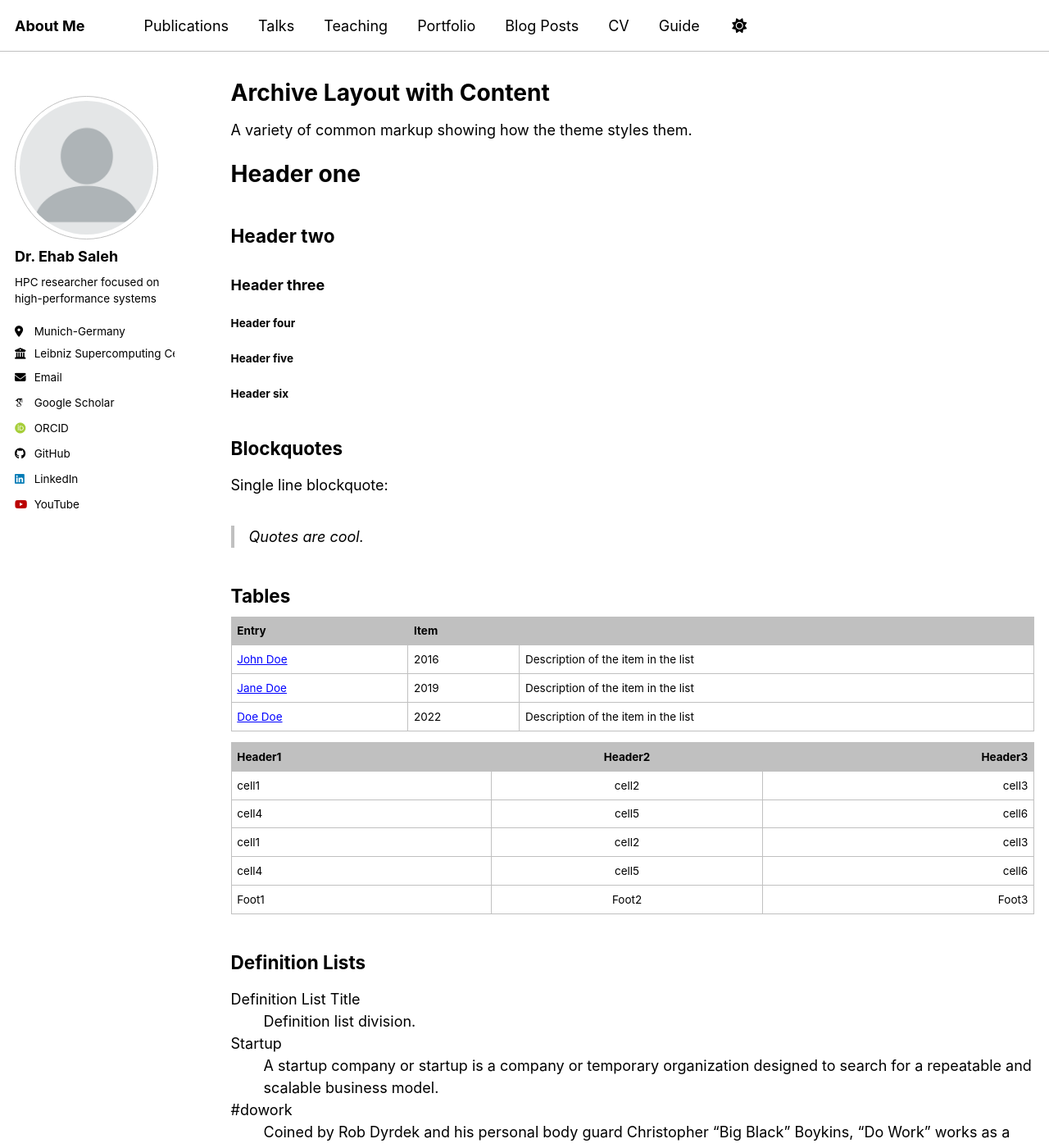
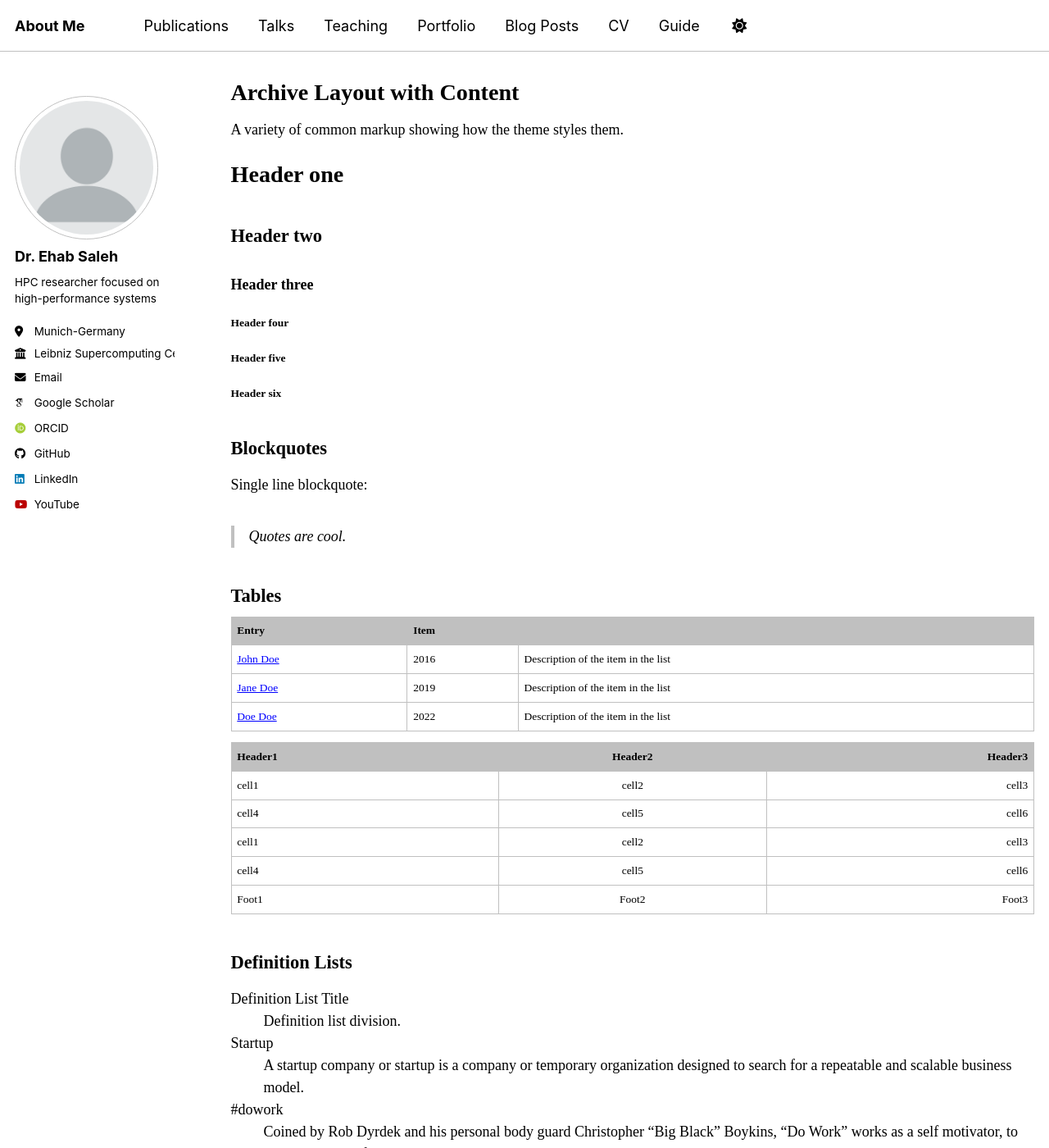
Before and after one commit to ehabosaleh/ehabosaleh.github.io, a Jekyll site: the page built from _pages/archive-layout-with-content.md, in a window 1280 px wide and 1400 px high. Shown: the whole window at 82% size. Built offline with Jekyll 4.4.1, drawn with Linux system fonts in a browser that asks for light colours; some web fonts are replaced; a script bundle is joined from its source files by our own code; library files that are not in the unit come from our copies.

Commit message:
Change global and header font family to Times New Roman

```diff
--- a/_sass/_themes.scss
+++ b/_sass/_themes.scss
@@ -39,8 +39,8 @@
 $type-size-7                : 0.6875em; // ~11px
 $type-size-8                : 0.625em;  // ~10px
 
-$global-font-family         : $sans-serif;
-$header-font-family         : $sans-serif;
+$global-font-family         : "Times New Roman", Times, serif;
+$header-font-family         : "Times New Roman", Times, serif;
 $caption-font-family        : $serif;
 
 /* ==========================================================================
```
